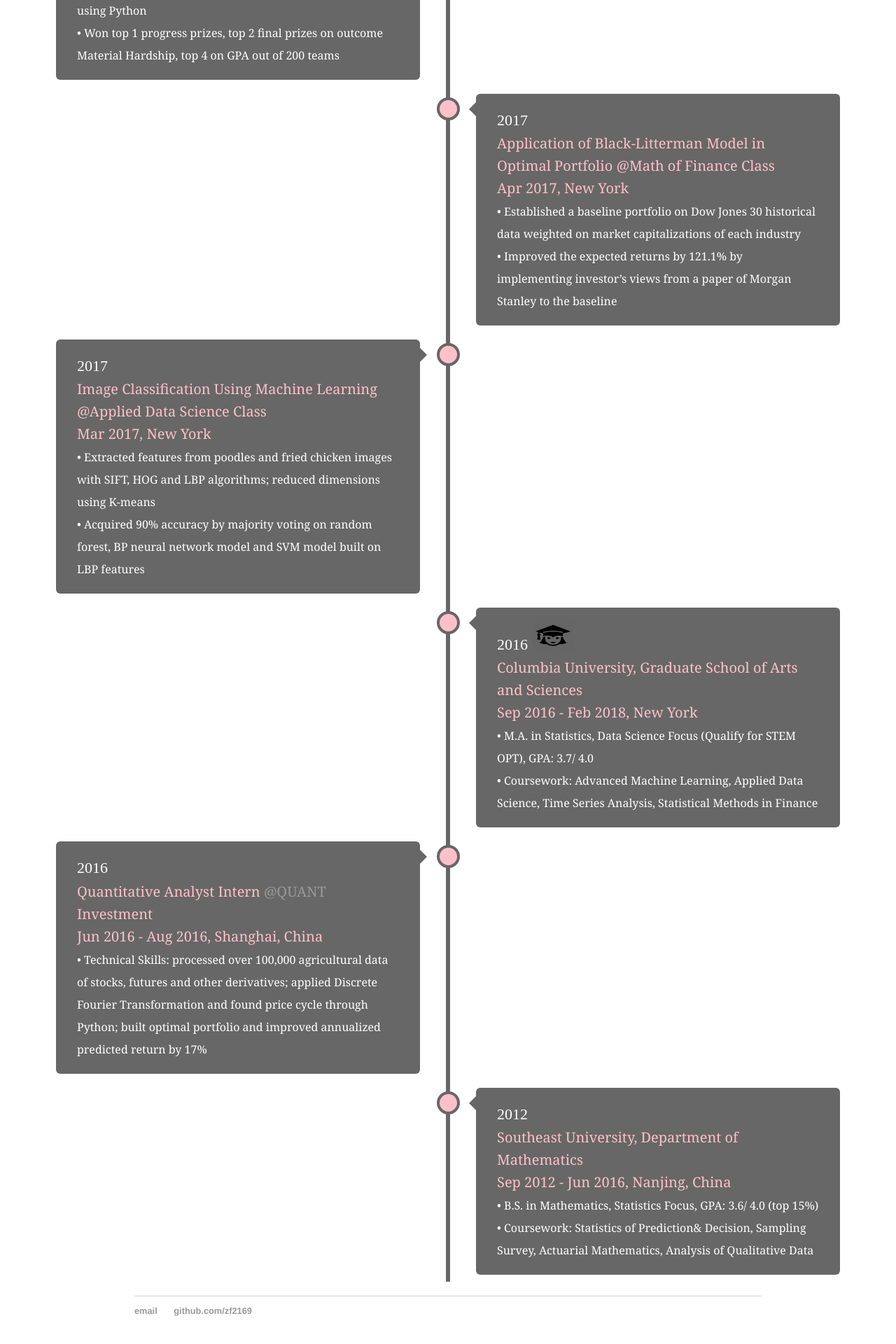
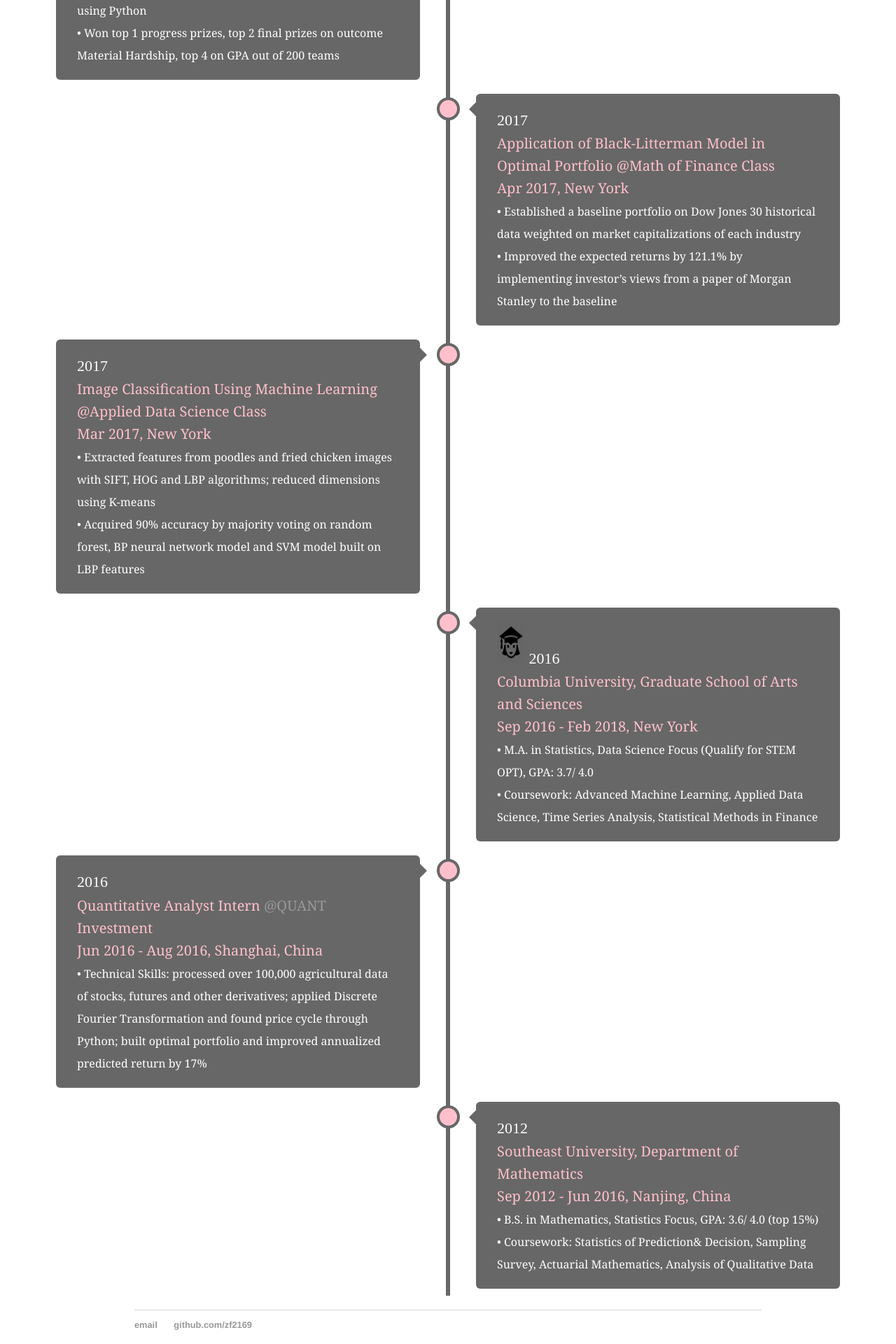
Before and after one commit to zf2169/zf2169.github.io, a Jekyll site: the page built from cv/index.html, in a window 1280 px wide. Shown: the part 3536-5456 px from the top of the page at 70% size. Built offline with Jekyll 4.4.1, drawn with Linux system fonts in a browser that asks for light colours.

Commit message:
Update index.html

```diff
--- a/cv/index.html
+++ b/cv/index.html
@@ -189,7 +189,7 @@ title: CV of Abby
 
   <div class="container right">
     <div class="content">
-	    <cv-year> 2016 <img class="img-responsive" src="/img/education.png"/ width="60" height="40"> <br> </cv-year>
+	    <cv-year> <img class="img-responsive" src="/img/education.png"/ width="40" height="60"> 2016 <br> </cv-year>
 	    <cv-title> Columbia University, Graduate School of Arts and Sciences <br> Sep 2016 - Feb 2018, New York <br></<cv-title>
 	    <cv-content style="color: white">
 		• M.A. in Statistics, Data Science Focus (Qualify for STEM OPT), GPA: 3.7/ 4.0
```
